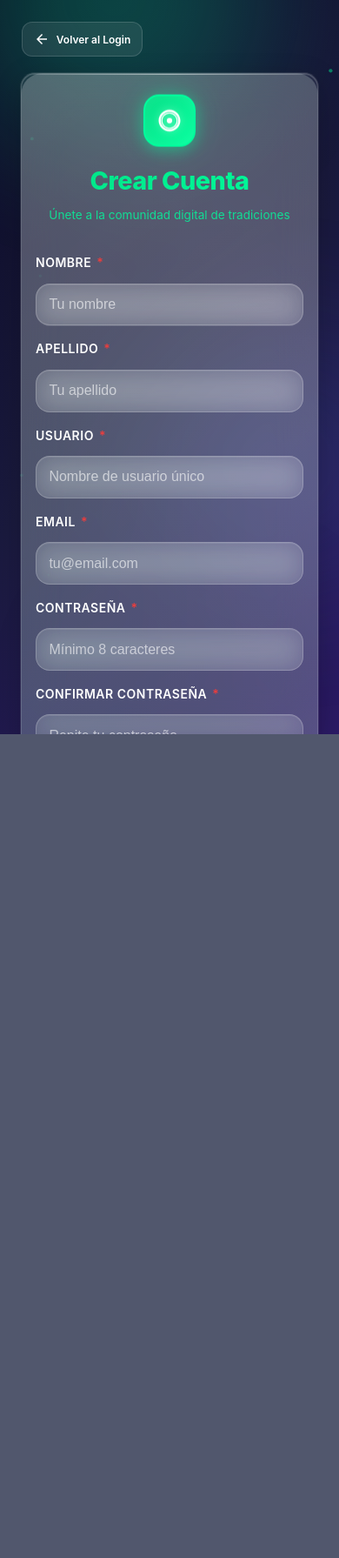
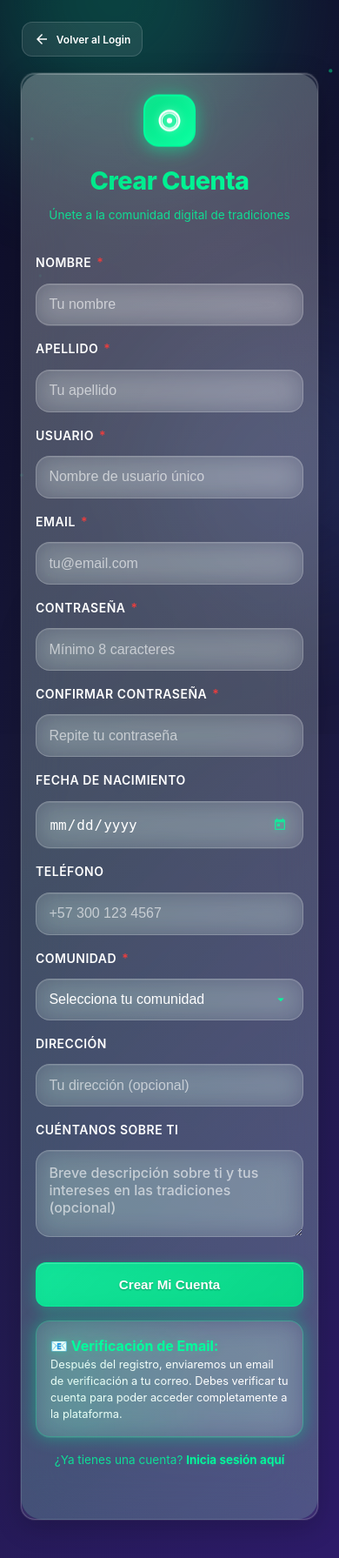
Before and after one commit to yagamidsa/RAIZDIGITAL, a Django app: page /register/ in a window 390 px wide. Shown: the whole page at 87% size. Before the commit the page ends 844 px from the top, so only its background shows below. Run offline with Django 5.2, Linux system fonts and the light colour scheme; some libraries are stand-ins or nearby versions.

Commit message:
registrov27

```diff
--- a/core/templates/core/register.html
+++ b/core/templates/core/register.html
@@ -137,23 +137,23 @@
         }
     }
 
-    /* 🏗️ LAYOUT PRINCIPAL - FORZADO VERTICAL Y CENTRADO */
+    /* 🏗️ LAYOUT PRINCIPAL - SCROLL ÚNICO */
     .page-container {
         min-height: 100vh;
         width: 100%;
         display: flex;
-        align-items: center;
+        align-items: flex-start;
         justify-content: center;
-        padding: 1rem;
+        padding: 2rem 1rem;
         position: relative;
         z-index: 10;
 
-        /* 🔧 FORZAR ANCHO MÍNIMO PARA VERTICAL */
+        /* 🔧 SCROLL ÚNICO - NO RESTRINGIR ALTURA */
         max-width: 450px;
         margin: 0 auto;
     }
 
-    /* 🎪 CONTENEDOR PRINCIPAL DEL FORMULARIO - CRYSTAL GLASS VERTICAL */
+    /* 🎪 CONTENEDOR PRINCIPAL DEL FORMULARIO - SIN SCROLL INTERNO */
     .register-container {
         background: rgba(255, 255, 255, 0.08);
         backdrop-filter: blur(25px);
@@ -164,18 +164,17 @@
             0 8px 32px rgba(0, 0, 0, 0.2),
             0 0 0 1px rgba(255, 255, 255, 0.1),
             inset 0 1px 0 rgba(255, 255, 255, 0.15);
-        overflow: hidden;
+        overflow: visible;
         position: relative;
         width: 100%;
 
-        /* 🔧 DISEÑO SUPER VERTICAL Y COMPACTO */
+        /* 🔧 SIN RESTRICCIONES DE ALTURA - SCROLL ÚNICO */
         max-width: 360px;
         margin: 0 auto;
 
-        /* 🔧 ALTURA CONTROLADA PARA EVITAR PROBLEMAS DE SCROLL */
-        max-height: 95vh;
-        overflow-y: auto;
-        overflow-x: hidden;
+        /* 🔧 ELIMINAR SCROLL INTERNO */
+        height: auto;
+        min-height: auto;
     }
 
     /* 🌈 BORDE GRADIENTE ANIMADO - CRYSTAL GLASS EFFECT */
@@ -667,47 +666,43 @@
         transform: scaleX(1);
     }
 
-    /* 📱 RESPONSIVE DESIGN - MÓVIL OPTIMIZADO Y DESKTOP VERTICAL */
-
-    /* Móvil - OPTIMIZADO PARA FLUIDEZ */
+    /* 📱 RESPONSIVE DESIGN - SCROLL ÚNICO EN TODAS LAS PANTALLAS */
+
+    /* Móvil - SCROLL PRINCIPAL ÚNICAMENTE */
     @media (max-width: 480px) {
         body {
-            /* 🔧 PREVENIR ZOOM Y MOVIMIENTO EN MÓVIL */
+            /* 🔧 SCROLL NORMAL - NO FIXED */
             -webkit-text-size-adjust: 100%;
             -ms-text-size-adjust: 100%;
             touch-action: manipulation;
-            position: fixed;
-            width: 100%;
-            height: 100%;
-            overflow: hidden;
-        }
-
-        html {
-            /* 🔧 SCROLL CONTROLADO */
-            overflow: hidden;
-            height: 100%;
-            width: 100%;
-        }
-
-        .page-container {
-            padding: 0.5rem;
-            height: 100vh;
-            max-height: 100vh;
             overflow-y: auto;
             overflow-x: hidden;
-            -webkit-overflow-scrolling: touch;
-            /* 🔧 FORZAR ANCHO VERTICAL INCLUSO EN MÓVIL */
-            max-width: 100%;
+        }
+
+        html {
+            /* 🔧 SCROLL HABILITADO */
+            overflow-y: auto;
+            overflow-x: hidden;
+            height: auto;
+            width: 100%;
+        }
+
+        .page-container {
+            padding: 1rem 0.5rem;
+            min-height: 100vh;
+            height: auto;
+            /* 🔧 PERMITIR EXPANSIÓN NATURAL */
             align-items: flex-start;
-            padding-top: 1rem;
+            padding-top: 2rem;
+            padding-bottom: 2rem;
         }
 
         .register-container {
             max-width: 100%;
             width: 100%;
             border-radius: 16px;
-            max-height: none;
-            overflow: visible;
+            /* 🔧 SIN RESTRICCIONES DE ALTURA */
+            height: auto;
             margin: 0;
         }
 
@@ -737,7 +732,6 @@
         .form-input, .form-select {
             padding: 0.9rem;
             font-size: 16px; /* 🔧 PREVENIR ZOOM EN SAFARI MÓVIL */
-            transform: translateZ(0); /* 🔧 OPTIMIZACIÓN GPU */
         }
 
         .btn-submit {
@@ -751,13 +745,11 @@
             font-size: 0.75rem;
         }
 
-        /* 🔧 PREVENIR MOVIMIENTO AL ESCRIBIR */
+        /* 🔧 OPTIMIZACIÓN DE CAMPOS SIN ANIMACIONES DISRUPTIVAS */
         .form-input:focus, .form-select:focus {
             transform: none;
-            zoom: 1;
-        }
-
-        /* 🔧 OPTIMIZACIÓN DE SCROLL EN MÓVIL */
+        }
+
         .register-form {
             gap: 1rem;
         }
@@ -765,34 +757,41 @@
         .verification-info {
             padding: 1rem;
             margin-top: 1rem;
+            margin-bottom: 1rem;
             font-size: 0.8rem;
         }
 
         .login-link {
             margin-top: 1rem;
-            margin-bottom: 1rem;
-        }
-    }
-
-    /* Tablet y Desktop - FORZAR DISEÑO SUPER VERTICAL */
+            margin-bottom: 2rem;
+        }
+    }
+
+    /* Tablet y Desktop - SCROLL ÚNICO */
     @media (min-width: 481px) {
         .page-container {
-            padding: 1.5rem;
-            /* 🔧 SUPER VERTICAL EN TODAS LAS PANTALLAS */
+            padding: 3rem 1.5rem;
+            /* 🔧 SCROLL ÚNICO EN DESKTOP */
+            min-height: 100vh;
+            height: auto;
             max-width: 450px;
             margin: 0 auto;
-        }
-
-        /* 🔧 CONTENEDOR MUY COMPACTO Y VERTICAL */
+            align-items: flex-start;
+            justify-content: center;
+            padding-top: 4rem;
+            padding-bottom: 4rem;
+        }
+
+        /* 🔧 CONTENEDOR SIN RESTRICCIONES */
         .register-container {
             max-width: 360px;
+            height: auto;
         }
 
         .register-content {
             padding: 1.8rem 1.5rem;
         }
 
-        /* Espaciado optimizado para super vertical */
         .register-header {
             margin-bottom: 1.5rem;
         }
@@ -802,16 +801,16 @@
         }
     }
 
-    /* Desktop extra grande - MANTENER SUPER VERTICAL */
+    /* Desktop extra grande - MANTENER SCROLL ÚNICO */
     @media (min-width: 1200px) {
         .page-container {
-            /* 🔧 MÁXIMO 450PX PARA FORZAR VERTICAL */
             max-width: 450px;
-            padding: 2rem;
+            padding: 4rem 2rem;
+            padding-top: 5rem;
+            padding-bottom: 5rem;
         }
 
         .register-container {
-            /* 🔧 MÁXIMO 360PX PARA SER MUY VERTICAL */
             max-width: 360px;
         }
     }
@@ -852,23 +851,8 @@
         }
     }
 
-    /* 🔧 SCROLLBAR PERSONALIZADA PARA MÓVIL */
-    .register-container::-webkit-scrollbar {
-        width: 3px;
-    }
-
-    .register-container::-webkit-scrollbar-track {
-        background: rgba(0, 0, 0, 0.1);
-    }
-
-    .register-container::-webkit-scrollbar-thumb {
-        background: rgba(0, 255, 157, 0.3);
-        border-radius: 2px;
-    }
-
-    .register-container::-webkit-scrollbar-thumb:hover {
-        background: rgba(0, 255, 157, 0.5);
-    }
+    /* 🔧 ELIMINAR SCROLLBAR PERSONALIZADA YA QUE USAMOS SCROLL PRINCIPAL */
+    /* Scrollbar del body principal se mantiene estándar para mejor UX */
 
     /* 🎪 MICRO-INTERACCIONES - OPTIMIZADAS PARA MÓVIL */
     .form-input:focus {
```
